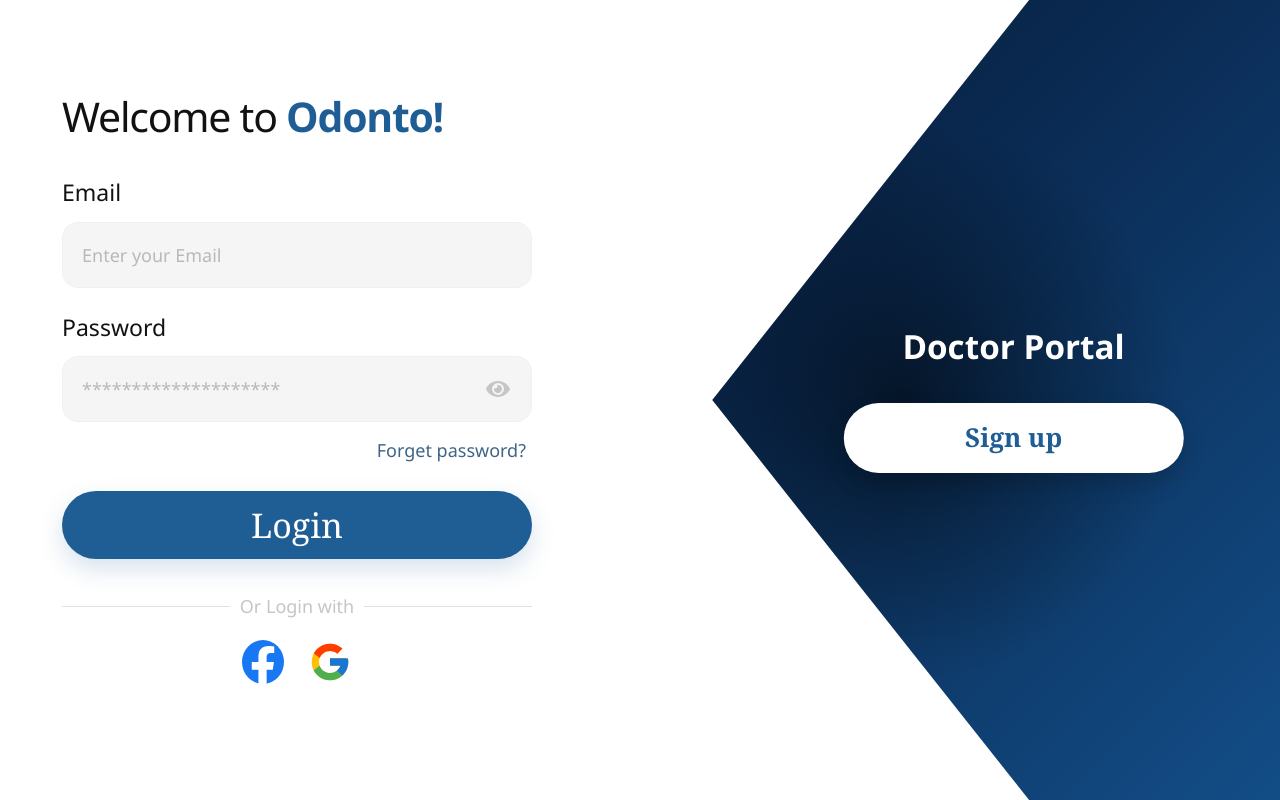
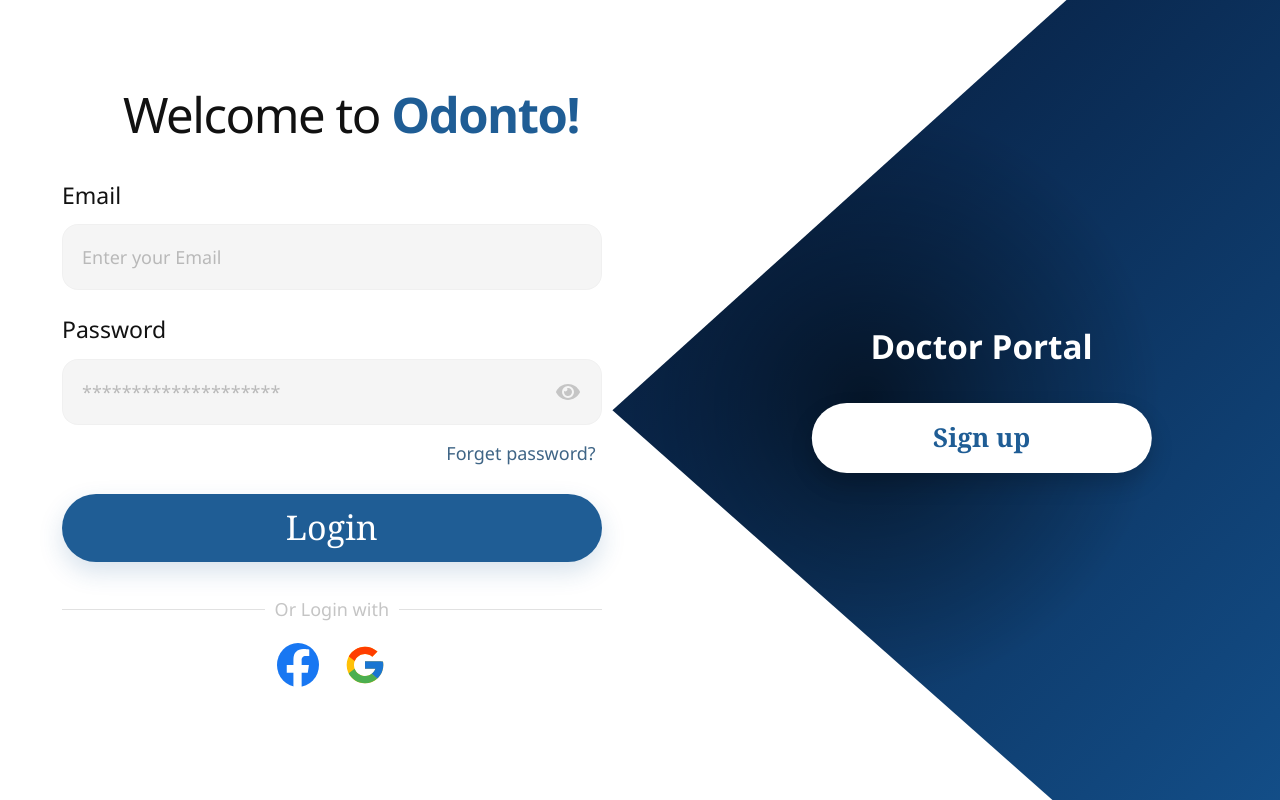
Before and after one commit to mariamqushta/clinic_front, a React (Vite) app: page /LoginDr in a window 1280 px wide. Built offline with nearby package versions, Linux system fonts and the light colour scheme; a web font is replaced by a local one.

Commit message:
Update forgot password page

```diff
--- a/src/Pages/LoginPageDr.css
+++ b/src/Pages/LoginPageDr.css
@@ -16,7 +16,7 @@ body {
   font-family: "Inter", sans-serif;
 }
 
-.odontoPage {
+.odontoPager {
   min-height: 100vh;
   width: 100%;
   display: flex;
@@ -24,32 +24,32 @@ body {
   background: #fff;
 }
 
-.odontoLeft {
-  flex: 0 0 52%;
-  padding: 72px 48px 40px 62px;
+.odontoLeftr {
+      flex: 0 0 47%;
+  padding: 65px 0px 20px 62px;
   position: relative;
   z-index: 2;
 }
 
-.odontoTitle {
-  margin: 20px 0 0;
-  font-size: clamp(34px, 3.2vw, 54px);
+.odontoTitler {
+  margin: 20px 0 0 61px;
+  font-size: clamp(49px, 3.2vw, 54px);
   font-weight: 400;
   letter-spacing: -0.03em;
   color: #111;
 }
 
-.odontoTitle span {
+.odontoTitler span {
   color: #1f5d95;
   font-weight: 700;
 }
 
-.odontoForm {
-  width: min(100%, 470px);
+.odontoFormr {
+  width: min(100%, 600px);
   margin-top: 34px;
 }
 
-.odontoLabel {
+.odontoLabelr {
   display: block;
   margin: 22px 0 12px;
   font-size: clamp(18px, 1.8vw, 29px);
@@ -57,7 +57,7 @@ body {
   color: #121212;
 }
 
-.odontoInput {
+.odontoInputr {
   width: 100%;
   height: 66px;
   border: none;
@@ -70,15 +70,15 @@ body {
   box-shadow: inset 0 0 0 1px rgba(0, 0, 0, 0.02);
 }
 
-.odontoInput::placeholder {
+.odontoInputr::placeholder {
   color: #b9b9b9;
 }
 
-.passwordWrap {
+.passwordWrapr {
   position: relative;
 }
 
-.passwordInput {
+.passwordInputr {
   padding-right: 58px;
 }
 
@@ -97,13 +97,13 @@ body {
   justify-content: center;
 }
 
-.forgotRow {
+.forgotRowr {
   display: flex;
   justify-content: flex-end;
   margin-top: 14px;
 }
 
-.forgotBtn {
+.forgotBtnr {
   border: none;
   background: transparent;
   color: #3f6586;
@@ -111,7 +111,7 @@ body {
   cursor: pointer;
 }
 
-.loginBtn {
+.loginBtnr {
   width: 100%;
   height: 68px;
   margin-top: 26px;
@@ -126,7 +126,7 @@ body {
   box-shadow: 0 10px 24px rgba(31, 93, 149, 0.18);
 }
 
-.divider {
+.dividerr {
   display: flex;
   align-items: center;
   gap: 10px;
@@ -134,29 +134,29 @@ body {
   color: #c5c5c5;
 }
 
-.divider span {
+.dividerr span {
   flex: 1;
   height: 1px;
   background: #e1e1e1;
 }
-.divider::after,.divider::before{
+.dividerr::after,.dividerr::before{
     display: none;
 }
 
-.divider p {
+.dividerr p {
   margin: 0;
   font-size: 18px;
   white-space: nowrap;
 }
 
-.socialRow {
+.socialRowr {
   display: flex;
   justify-content: center;
   gap: 24px;
   margin-top: 20px;
 }
 
-.socialBtn {
+.socialBtnr {
   border: none;
   background: transparent;
   cursor: pointer;
@@ -173,20 +173,20 @@ body {
   -o-border-radius: 50%;
 }
 
-.facebookBtn {
+.facebookBtnr {
       color: white;
     background-color: #1877f2;
 }
-.facebookBtn svg{
+.facebookBtnr svg{
     position: relative;
     top:4px;
 }
 /*  */
-.googleBtn {
+.googleBtnr {
   font-size: 44px;
 }
 
-.odontoRight {
+.odontoRightr {
   flex: 1;
   position: relative;
   overflow: hidden;
@@ -195,7 +195,7 @@ body {
   justify-content: center;
 }
 
-.odontoShape {
+.odontoShaper {
   position: absolute;
   right: -18%;
   top: 50%;
@@ -205,10 +205,10 @@ body {
   background:
     radial-gradient(circle at 34% 50%, rgba(0, 0, 0, 0.55) 0%, rgba(0, 0, 0, 0.28) 18%, rgba(0, 0, 0, 0) 40%),
     linear-gradient(135deg, #07172f 0%, #0a2a52 35%, #155694 100%);
-  clip-path: polygon(8% 50%, 63% 0, 100% 0, 100% 100%, 63% 100%);
+  clip-path: polygon(3% 51%, 74% 0, 100% 0, 100% 100%, 74% 101%);
 }
 
-.odontoPortal {
+.odontoPortalr {
   position: relative;
   z-index: 2;
   text-align: center;
@@ -216,14 +216,14 @@ body {
   transform: translateX(12%);
 }
 
-.odontoPortal h2 {
+.odontoPortalr h2 {
   margin: 0 0 36px;
   font-size: clamp(30px, 2.6vw, 52px);
   font-weight: 700;
   color: #fff;
 }
 
-.signupBtn {
+.signupBtnr {
   min-width: 340px;
   height: 70px;
   border: none;
@@ -238,50 +238,50 @@ body {
 }
 
 @media (max-width: 1000px) {
-  .odontoPage {
+  .odontoPager {
     flex-direction: column;
   }
 
-  .odontoLeft {
+  .odontoLeftr {
     flex: unset;
     padding: 52px 24px 24px;
   }
 
-  .odontoRight {
+  .odontoRightr {
     min-height: 320px;
   }
 
-  .odontoShape {
+  .odontoShaper {
     right: -30%;
     width: 150%;
     height: 160%;
   }
 
-  .odontoPortal {
+  .odontoPortalr {
     transform: none;
   }
 }
 
 @media (max-width: 600px) {
-  .odontoTitle {
+  .odontoTitler {
     font-size: 32px;
   }
 
-  .odontoLabel {
+  .odontoLabelr {
     font-size: 18px;
   }
 
-  .odontoInput {
+  .odontoInputr{
     height: 58px;
     font-size: 16px;
   }
 
-  .loginBtn {
+  .loginBtnr {
     height: 60px;
     font-size: 28px;
   }
 
-  .signupBtn {
+  .signupBtnr {
     min-width: 220px;
     height: 60px;
     font-size: 26px;
--- a/src/Pages/LoginPageDr.jsx
+++ b/src/Pages/LoginPageDr.jsx
@@ -14,31 +14,31 @@ export default function LoginPage() {
   };
 
   return (
-    <div className="odontoPage">
-      <div className="odontoLeft">
-        <h1 className="odontoTitle">
+    <div className="odontoPager">
+      <div className="odontoLeftr">
+        <h1 className="odontoTitler">
           Welcome to <span>Odonto!</span>
         </h1>
 
-        <form className="odontoForm" onSubmit={handleSubmit}>
-          <label className="odontoLabel" htmlFor="email">
+        <form className="odontoFormr" onSubmit={handleSubmit}>
+          <label className="odontoLabelr" htmlFor="email">
             Email
           </label>
           <input
             id="email"
             type="email"
-            className="odontoInput"
+            className="odontoInputr"
             placeholder="Enter your Email"
           />
 
-          <label className="odontoLabel" htmlFor="password">
+          <label className="odontoLabelr" htmlFor="password">
             Password
           </label>
-          <div className="passwordWrap">
+          <div className="passwordWrapr">
             <input
               id="password"
               type={showPassword ? "text" : "password"}
-              className="odontoInput passwordInput"
+              className="odontoInputr passwordInputr"
               placeholder="********************"
             />
             <button
@@ -51,41 +51,44 @@ export default function LoginPage() {
             </button>
           </div>
 
-          <div className="forgotRow">
-            <button type="button" className="forgotBtn">
-              Forget password?
+          <div className="forgotRowr">
+            <button
+                type="button"
+                className="forgotBtnr"
+                onClick={() => navigate("/forgot-password")}>
+                           Forget password?
             </button>
           </div>
 
-          <button type="submit" className="loginBtn">
+          <button type="submit" className="loginBtnr">
             Login
           </button>
 
-          <div className="divider">
+          <div className="dividerr">
             <span />
             <p>Or Login with</p>
             <span />
           </div>
 
-          <div className="socialRow">
-            <button type="button" className="socialBtn facebookBtn">
+          <div className="socialRowr">
+            <button type="button" className="socialBtnr facebookBtnr">
               <FaFacebookF />
             </button>
-            <button type="button" className="socialBtn googleBtn">
+            <button type="button" className="socialBtnr googleBtnr">
               <FcGoogle />
             </button>
           </div>
         </form>
       </div>
 
-      <div className="odontoRight">
-        <div className="odontoShape" />
-        <div className="odontoPortal">
+      <div className="odontoRightr">
+        <div className="odontoShaper" />
+        <div className="odontoPortalr">
           <h2>Doctor Portal</h2>
           <button
             type="button"
-            className="signupBtn"
-            onClick={() => navigate("/signup")}
+            className="signupBtnr"
+            onClick={() => navigate("/doctor-signup")}
           >
             Sign up
           </button>
--- a/src/Pages/ResetPassword.css
+++ b/src/Pages/ResetPassword.css
@@ -84,6 +84,10 @@
   justify-content: center;
   cursor: pointer;
   padding: 0;
+  -webkit-transform: translateY(-50%);
+  -moz-transform: translateY(-50%);
+  -ms-transform: translateY(-50%);
+  -o-transform: translateY(-50%);
 }
 
 .eye-icon {
@@ -91,15 +95,15 @@
   height: 32px;
 }
 
-.hint {
-  margin: 14px 0 0;
+.hintp {
+  margin: 15px 0 0;
   font-size: 18px;
   color: #b0b0b0;
   text-align: right;
   padding-right: 14px;
 }
 
-.submit-btn {
+.submit-btnr {
   width: min(100%, 540px);
   align-self: center;
   height: 78px;
@@ -113,7 +117,7 @@
   margin-top: 10px;
 }
 
-.submit-btn:hover {
+.submit-btnr:hover {
   filter: brightness(1.03);
 }
 
@@ -158,11 +162,15 @@
     right: 16px;
   }
 
-  .hint {
-    font-size: 14px;
+  .hintp {
+  margin: 15px 0 0;
+  font-size: 18px;
+  color: #b0b0b0;
+  text-align: right;
+  padding-right: 14px;
   }
 
-  .submit-btn {
+  .submit-btnr {
     height: 64px;
     font-size: 22px;
   }
--- a/src/Pages/ResetPassword.jsx
+++ b/src/Pages/ResetPassword.jsx
@@ -74,7 +74,7 @@ export default function ResetPassword() {
               </button>
             </div>
 
-            <p className="hint">
+            <p className="hintp">
               Must be 8+ characters and include a number
             </p>
           </div>
@@ -100,7 +100,7 @@ export default function ResetPassword() {
             </div>
           </div>
 
-          <button type="submit" className="submit-btn">
+          <button type="submit" className="submit-btnr">
             Reset Password
           </button>
         </form>
```
